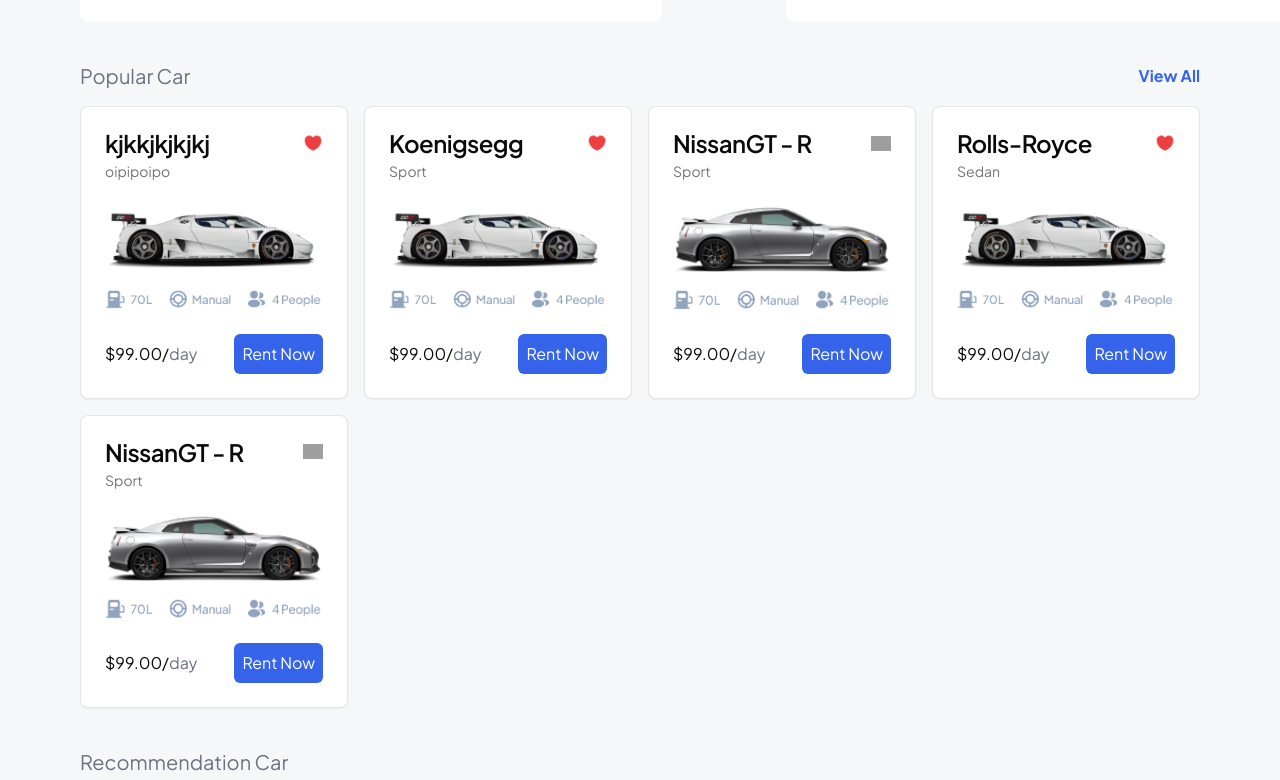
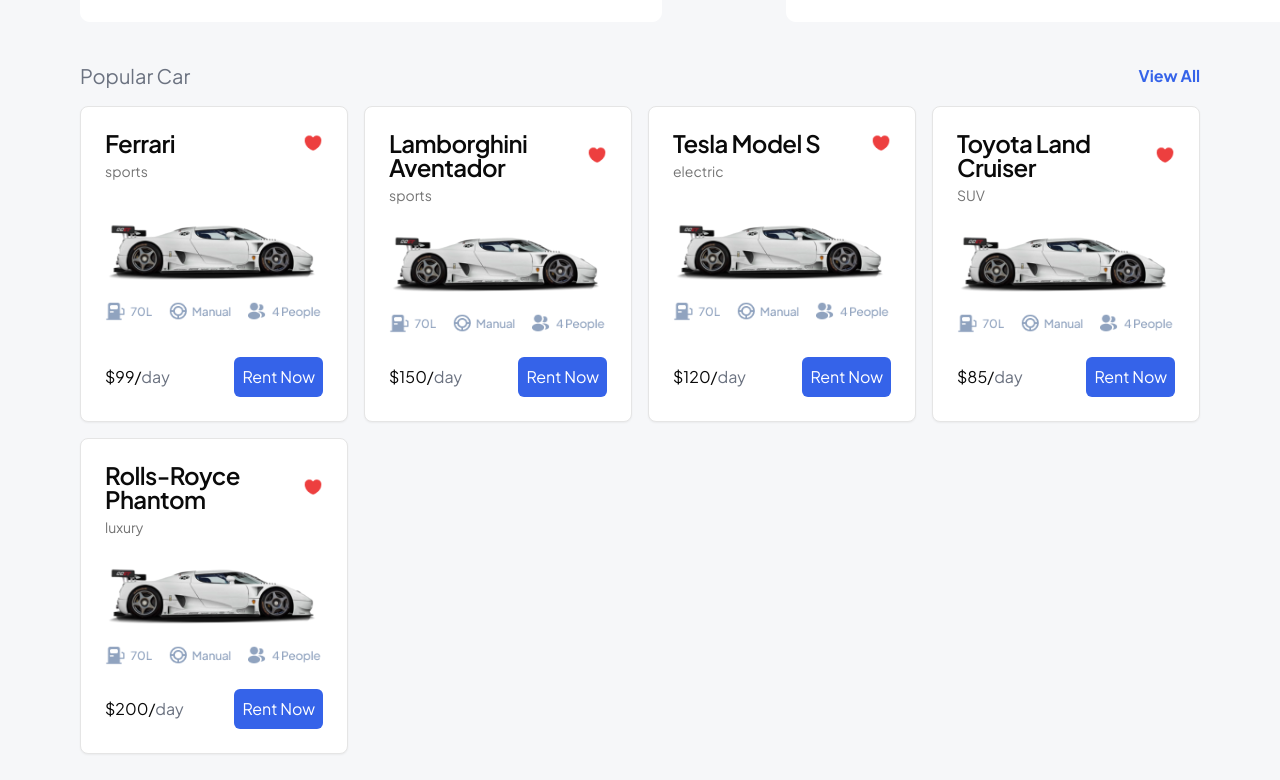
Before and after one commit to Syed-Faizan-Mustafa/Q2-Hackathon-Car-Rent, a Next.js app: page / in a window 1280 px wide. Shown: the part 700-1480 px from the top of the page. Built offline with nearby package versions, Linux system fonts and the light colour scheme; grey boxes are pictures that could not be loaded.

Commit message:
product Card implimented with dumy data

```diff
--- a/src/Constants/constantValues.ts
+++ b/src/Constants/constantValues.ts
@@ -1,3 +1,7 @@
 export const homeCardData = [
-
+    { name: 'Ferrari', type: 'sports', rentPrice: 99 },
+    { name: 'Lamborghini Aventador', type: 'sports', rentPrice: 150 },
+    { name: 'Tesla Model S', type: 'electric', rentPrice: 120 },
+    { name: 'Toyota Land Cruiser', type: 'SUV', rentPrice: 85 },
+    { name: 'Rolls-Royce Phantom', type: 'luxury', rentPrice: 200 },
 ];
--- a/src/app/Components/ProductCard.tsx
+++ b/src/app/Components/ProductCard.tsx
@@ -1,16 +1,8 @@
 import React from 'react'
 import Image from "next/image";
 import Link from "next/link";
-import {
-    Card,
-    CardContent,
-    CardDescription,
-    CardFooter,
-    CardHeader,
-    CardTitle,
-} from '@/Components/ui/card'
 
-const ProductCard = () => {
+const ProductCard = ({data}: any) => {
     return (
 
             <div className='rounded-lg border bg-card text-card-foreground shadow-sm w-full max-w-[304px] mx-auto h-auto flex flex-col justify-between'>
@@ -18,12 +10,12 @@
                 <div className='flex flex-col space-y-1.5 p-6'>
                     {/* card title */}
                     <div className='text-2xl font-semibold leading-none tracking-tight w-full flex items-center justify-between'>
-                    kjkkjkjkjkj{" "}
+                    {data.name}{" "}
                         <Image src={"/heart.png"} alt='' width={20} height={20} />
                     </div>
                     {/* card description */}
                     <div className='text-sm text-muted-foreground'>
-                        oipipoipo
+                        {data.type}
                     </div>
                 </div>
                 {/* Card content */}
@@ -40,7 +32,7 @@
                 <div className="flex items-center p-6 pt-0 w-full justify-between">
 
                     <p>
-                        $99.00/<span className='text-gray-500'>day</span>
+                        ${data.rentPrice}/<span className='text-gray-500'>day</span>
                     </p>
                     <button className='bg-[#3563e9] p-2 text-white rounded-md'>
                         Rent Now
--- a/src/app/page.tsx
+++ b/src/app/page.tsx
@@ -9,6 +9,7 @@
   CardTitle,
 } from '@/Components/ui/card'
 import ProductCard from "./Components/ProductCard";
+import { homeCardData } from "@/Constants/constantValues";
 
 
 
@@ -66,118 +67,12 @@
           </Link>
         </div>
         <div className='sec grid grid-cols-1 sm:grid-cols-2 lg:grid-cols-4 gap-4'>
-         <ProductCard />
+          {homeCardData.map((item: any, i: number) =>{
+            return (
+              <ProductCard key={i} data={item} />
+            );
+          })}
 
-
-          <Card className='w-full max-w-[304px] mx-auto h-auto flex flex-col justify-between'>
-            <CardHeader>
-              <CardTitle className='w-full flex items-center justify-between'>
-                Koenigsegg{" "}
-                <Image src={"/heart.png"} alt='' width={20} height={20} />
-              </CardTitle>
-              <CardDescription>Sport</CardDescription>
-            </CardHeader>
-            <CardContent className='w-full flex flex-col items-center justify-center gap-4'>
-              <Image src={"/car.png"} alt='' width={220} height={68} />
-              <Image
-                src={"/Spesification.png"}
-                alt=''
-                width={256}
-                height={24}
-              />
-            </CardContent>
-            <CardFooter className='w-full flex items-center justify-between'>
-              <p>
-                $99.00/<span className='text-gray-500'>day</span>
-              </p>
-              <button className='bg-[#3563e9] p-2 text-white rounded-md'>
-                Rent Now
-              </button>
-            </CardFooter>
-          </Card>
-
-          <Card className='w-full max-w-[304px] mx-auto h-auto flex flex-col justify-between'>
-            <CardHeader>
-              <CardTitle className='w-full flex items-center justify-between'>
-                NissanGT - R{" "}
-                <Image  src="/heart 2.png" alt="" width={20} height={20} />
-              </CardTitle>
-              <CardDescription>Sport</CardDescription>
-            </CardHeader>
-            <CardContent className='w-full flex flex-col items-center justify-center gap-4'>
-              <Image src={"/car (1).png"} alt='' width={220} height={68} />
-              <Image
-                src={"/Spesification.png"}
-                alt=''
-                width={256}
-                height={24}
-              />
-            </CardContent>
-            <CardFooter className='w-full flex items-center justify-between'>
-              <p>
-                $99.00/<span className='text-gray-500'>day</span>
-              </p>
-              <Link href={"/payment"}>
-                <button className='bg-[#3563e9] p-2 text-white rounded-md'>
-                  Rent Now
-                </button>
-              </Link>
-            </CardFooter>
-          </Card>
-
-          <Card className='w-full max-w-[304px] mx-auto h-auto flex flex-col justify-between'>
-            <CardHeader>
-              <CardTitle className='w-full flex items-center justify-between'>
-                Rolls-Royce{" "}
-                <Image src={"/heart.png"} alt='' width={20} height={20} />
-              </CardTitle>
-              <CardDescription>Sedan</CardDescription>
-            </CardHeader>
-            <CardContent className='w-full flex flex-col items-center justify-center gap-4'>
-              <Image src={"/car.png"} alt='' width={220} height={68} />
-              <Image
-                src={"/Spesification.png"}
-                alt=''
-                width={256}
-                height={24}
-              />
-            </CardContent>
-            <CardFooter className='w-full flex items-center justify-between'>
-              <p>
-                $99.00/<span className='text-gray-500'>day</span>
-              </p>
-              <button className='bg-[#3563e9] p-2 text-white rounded-md'>
-                Rent Now
-              </button>
-            </CardFooter>
-          </Card>
-
-          <Card className='w-full max-w-[304px] mx-auto h-auto flex flex-col justify-between'>
-            <CardHeader>
-              <CardTitle className='w-full flex items-center justify-between'>
-                NissanGT - R{" "}
-                <Image src={"/heart 2.png"} alt='' width={20} height={20} />
-              </CardTitle>
-              <CardDescription>Sport</CardDescription>
-            </CardHeader>
-            <CardContent className='w-full flex flex-col items-center justify-center gap-4'>
-              <Image src={"/car (1).png"} alt='' width={220} height={68} />
-              <Image
-                src={"/Spesification.png"}
-                alt=''
-                width={256}
-                height={24}
-              />
-            </CardContent>
-            <CardFooter className='w-full flex items-center justify-between'>
-              <p>
-                $99.00/<span className='text-gray-500'>day</span>
-              </p>
-              <button className='bg-[#3563e9] p-2 text-white rounded-md'>
-                Rent Now
-              </button>
-            </CardFooter>
-          </Card>
         </div>
       </section>
 
```
